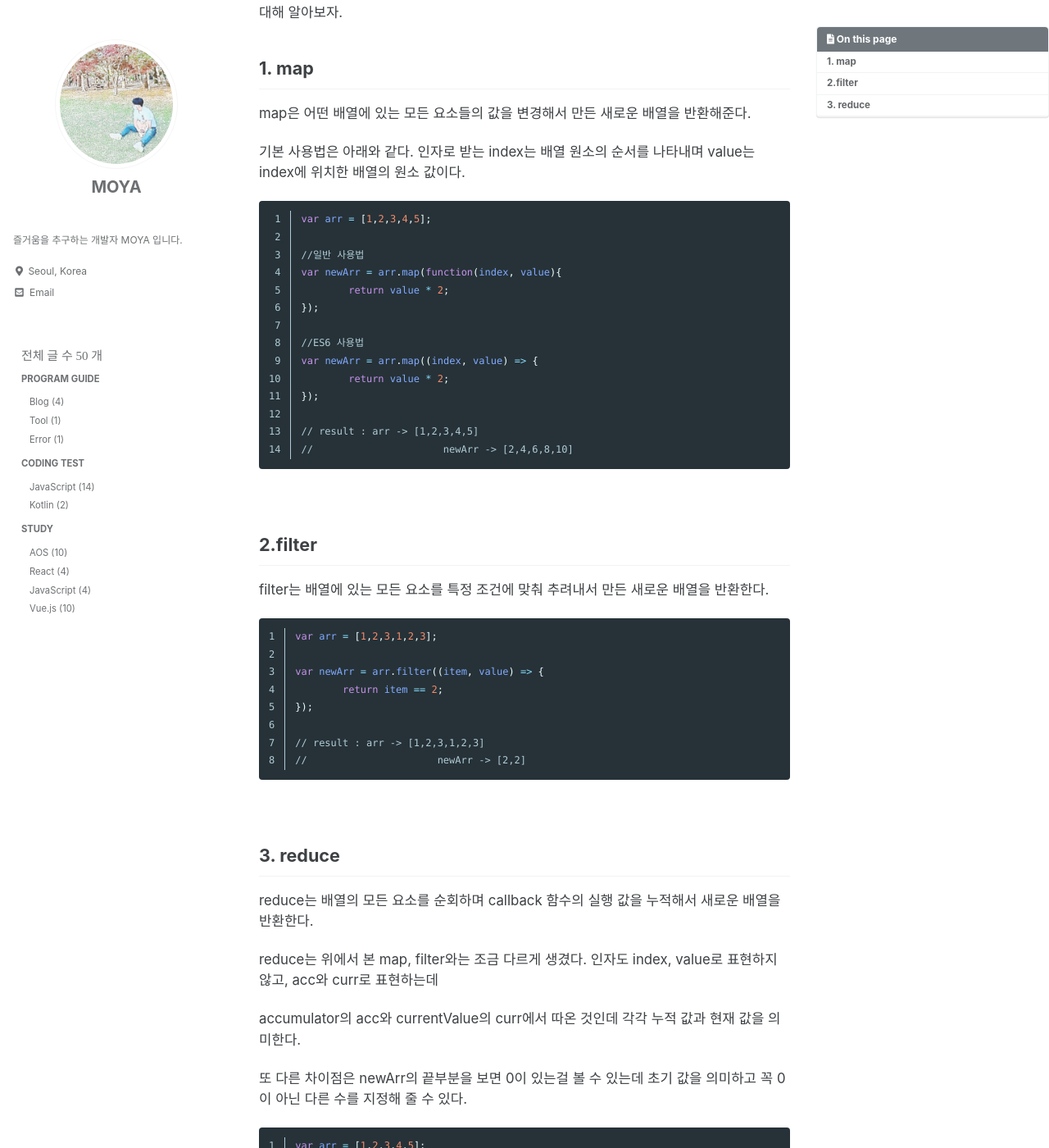
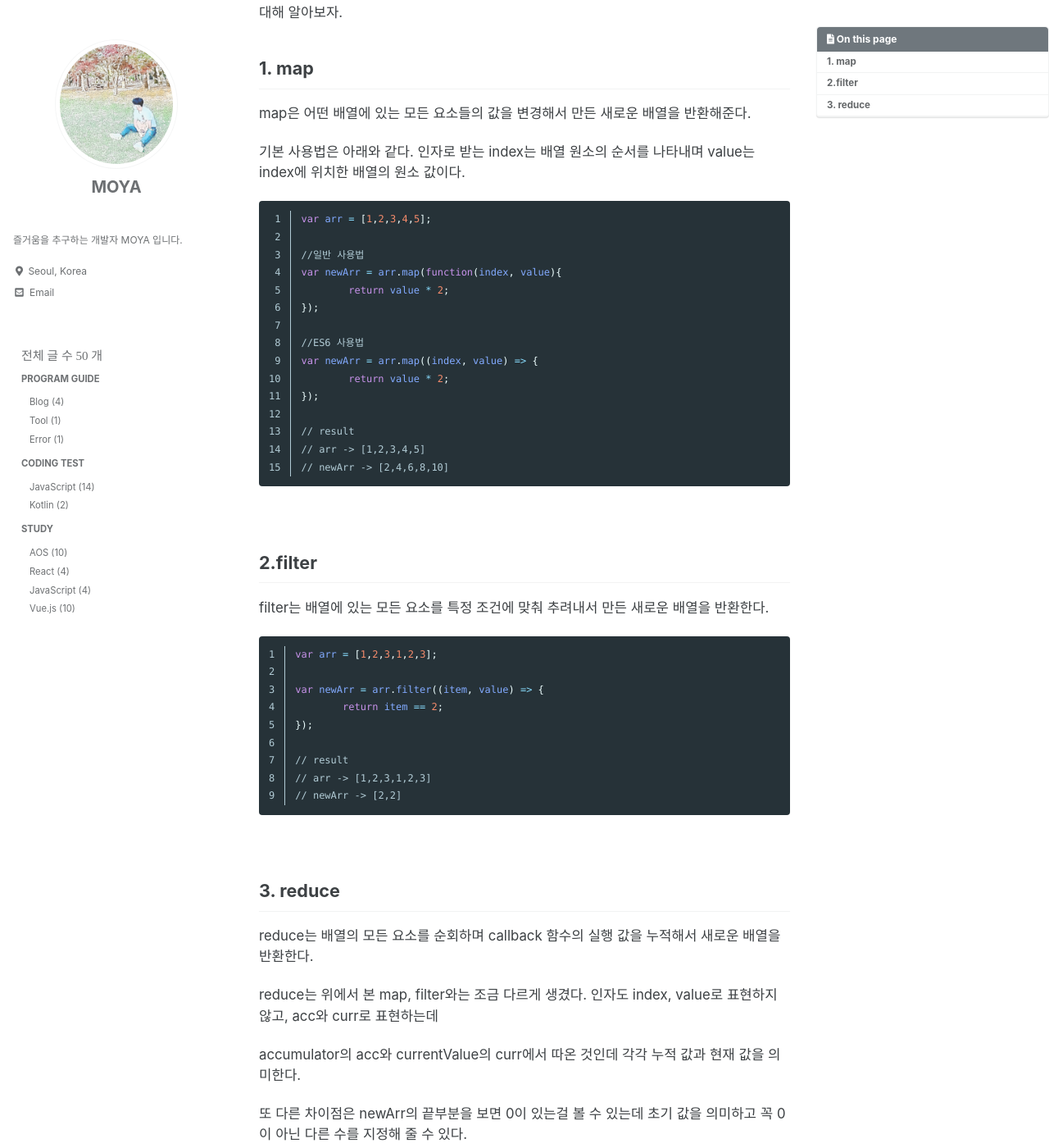
Before and after one commit to kdc7140/kdc7140.github.io, a Jekyll site: the page built from _posts/study/2022-12-08-javascript004.md, in a window 1280 px wide and 1400 px high, scrolled down 234 px. Shown: the whole window at 82% size. Built offline with Jekyll 4.4.1, drawn with Linux system fonts in a browser that asks for light colours; cached includes are drawn as plain includes; some web fonts are replaced; some of the changed text lies outside the part shown.

Commit message:
clean up the line

````diff
--- a/_posts/study/2022-12-08-javascript004.md
+++ b/_posts/study/2022-12-08-javascript004.md
@@ -37,8 +37,9 @@ var newArr = arr.map((index, value) => {
 	return value * 2;
 });
 
-// result : arr -> [1,2,3,4,5]
-//			newArr -> [2,4,6,8,10]
+// result
+// arr -> [1,2,3,4,5]
+// newArr -> [2,4,6,8,10]
 ```
 
 
@@ -57,8 +58,9 @@ var newArr = arr.filter((item, value) => {
 	return item == 2;
 });
 
-// result : arr -> [1,2,3,1,2,3]
-//			newArr -> [2,2]
+// result
+// arr -> [1,2,3,1,2,3]
+// newArr -> [2,2]
 ```
 
 <br/>
````
Also changed, not shown: other parts of _posts/study/2022-12-08-javascript004.md (+4 -3 lines), _posts/codingTest/2022-10-15-codingTest13.md (+0 -1 lines), _posts/codingTest/2022-12-05-codingTest15.md (+7 -0 lines), _posts/study/2022-07-29-javaScript001.md (+4 -4 lines).
